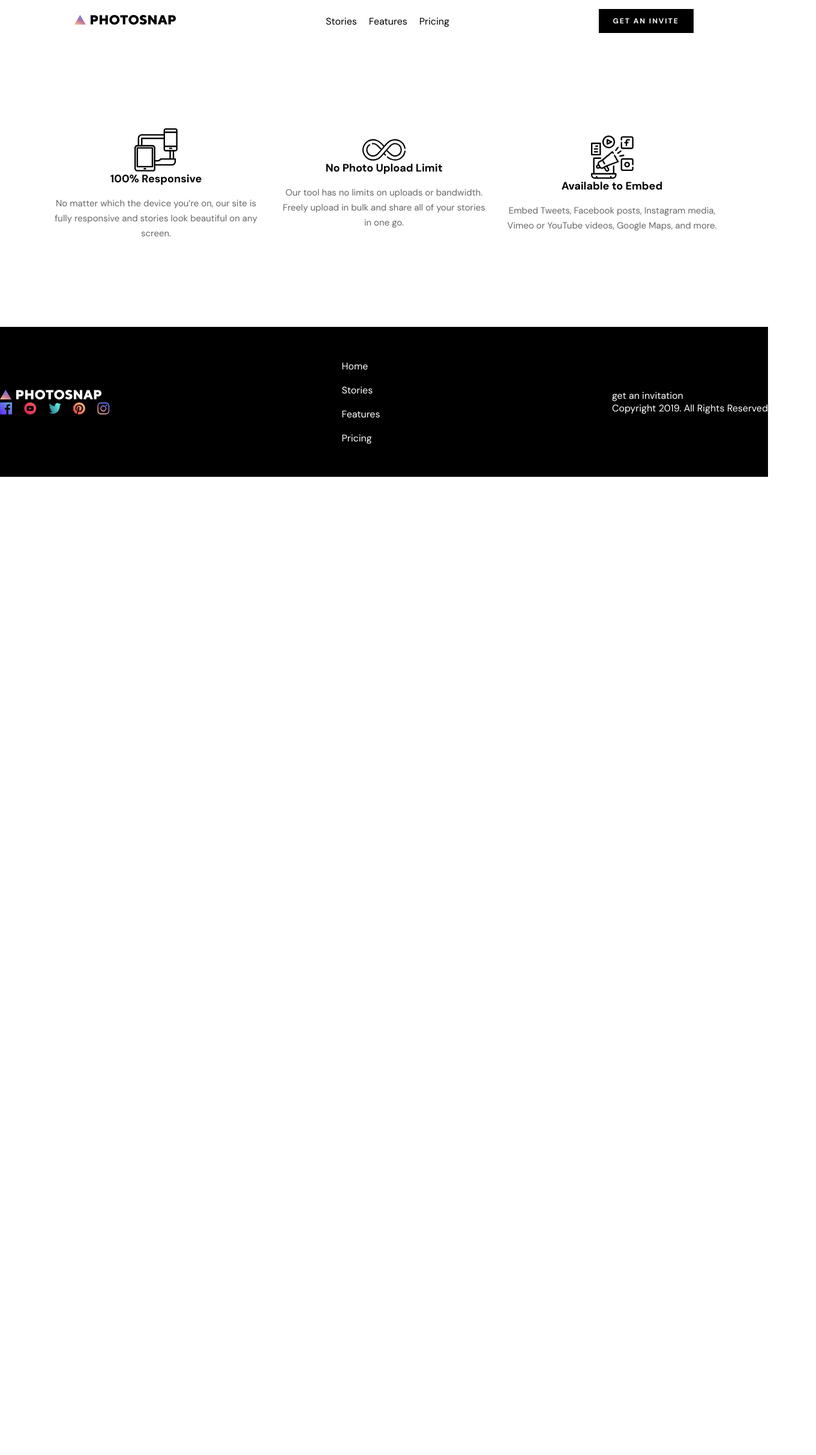
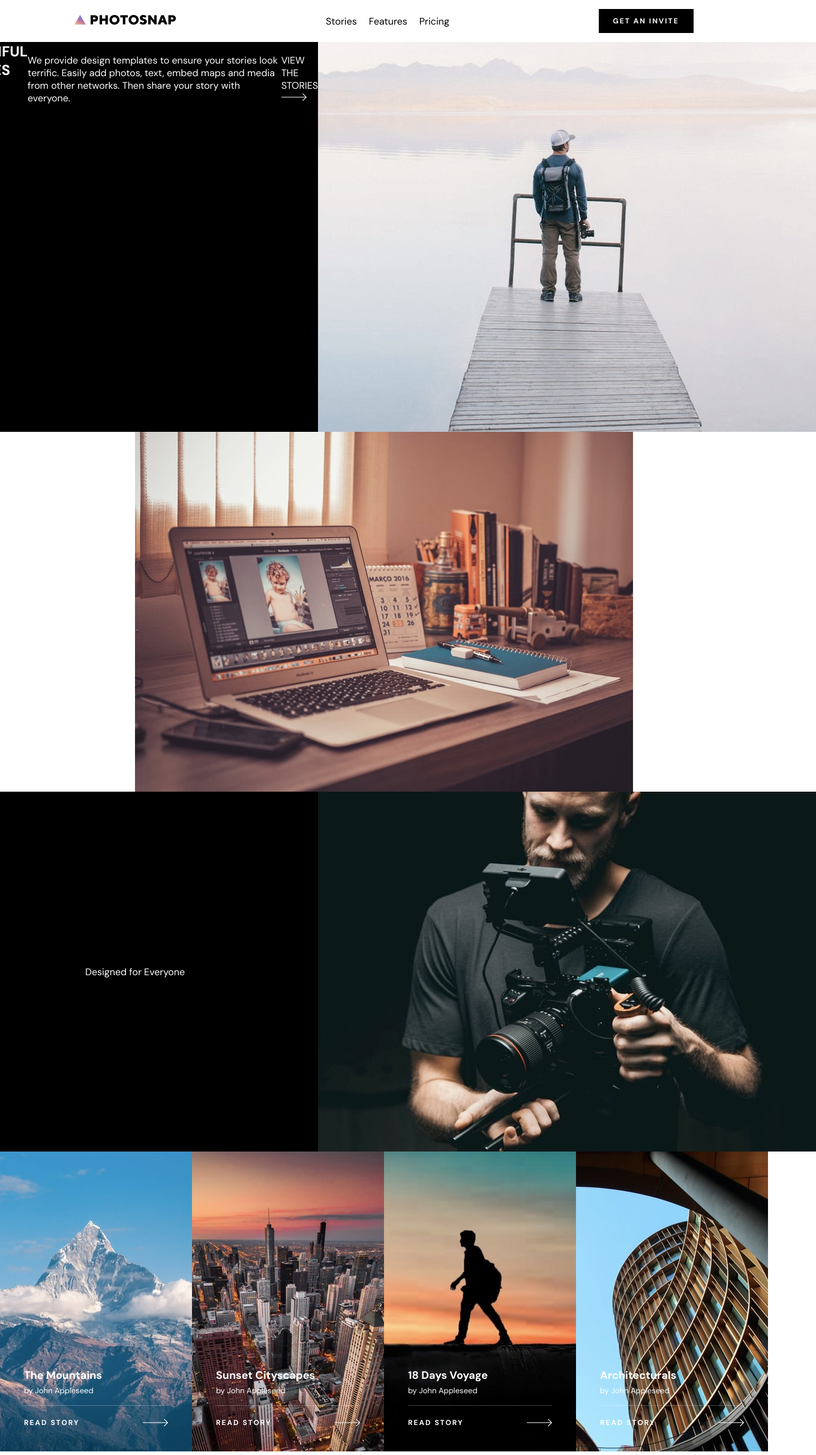
Before and after one commit to lashasuxa/photosnap-multi-page-web, a React (Vite) app: page / in a window 1280 px wide. Shown: the top 2426 px of the page at 60% size, 1360 px wide, since content can reach past the window. Before the commit the page ends 800 px from the top, so only its background shows below. Built offline with nearby package versions, Linux system fonts and the light colour scheme.

Commit message:
home page styles

```diff
--- /dev/null
+++ b/src/Components/Cardscollection.jsx
@@ -0,0 +1,118 @@
+import styled from 'styled-components';
+
+const CardsCollectionContainer = styled.div`
+  display: flex;
+  justify-content: space-between;
+  width: 100%;
+  height: 500px;
+`;
+
+const Card = styled.div`
+  display: flex;
+  flex-direction: column;
+  justify-content: flex-end;
+  flex: 1;
+  height: 100%;
+  padding: 40px;
+  color: white;
+  background-size: cover;
+  background-position: center;
+`;
+
+const Title = styled.p`
+  font-weight: 700;
+  font-size: 18px;
+  line-height: 25px;
+`;
+
+const Author = styled.p`
+  font-style: normal;
+  font-weight: 400;
+  font-size: 13px;
+  line-height: 17px;
+  margin-top: 4px;
+  margin-bottom: 16px;
+`;
+
+const StyledHR = styled.hr`
+  mix-blend-mode: normal;
+  opacity: 0.25;
+  border: 0;
+  height: 1px;
+  background: #FFFFFF;
+`;
+
+const ReadStory = styled.div`
+  display: flex;
+  justify-content: space-between;
+  align-items: center;
+  margin-top: 20px;
+`;
+
+const ReadStoryText = styled.p`
+  font-weight: 700;
+  font-size: 12px;
+  line-height: 16px;
+  letter-spacing: 2px;
+`;
+
+const Card1 = styled(Card)`
+  background-image: url("/stories/desktop/mountains.jpg");
+`;
+
+const Card2 = styled(Card)`
+  background-image: url("/stories/desktop/cityscapes.jpg");
+`;
+
+const Card3 = styled(Card)`
+  background-image: url("/stories/desktop/18-days-voyage.jpg");
+`;
+
+const Card4 = styled(Card)`
+  background-image: url("/stories/desktop/architecturals.jpg");
+`;
+
+function CardsCollection (){
+    return (
+        <CardsCollectionContainer>
+            <Card1 >
+                <Title>The Mountains</Title>
+                <Author>by John Appleseed</Author>
+                <StyledHR />
+                <ReadStory>
+                    <ReadStoryText>READ STORY</ReadStoryText>
+                    <img src="/grey-arrow.png" alt="" />
+                </ReadStory>
+            </Card1>
+            <Card2>
+                <Title>Sunset Cityscapes</Title>
+                <Author>by John Appleseed</Author>
+                <StyledHR />
+                <ReadStory>
+                    <ReadStoryText>READ STORY</ReadStoryText>
+                    <img src="/grey-arrow.png" alt="" />
+                </ReadStory>
+            </Card2>
+            <Card3>
+                <Title>18 Days Voyage</Title>
+                <Author>by John Appleseed</Author>
+                <StyledHR />
+                <ReadStory>
+                    <ReadStoryText>READ STORY</ReadStoryText>
+                    <img src="/grey-arrow.png" alt="" />
+                </ReadStory>
+            </Card3>
+            <Card4>
+                <Title>Architecturals</Title>
+                <Author>by John Appleseed</Author>
+                <StyledHR />
+                <ReadStory>
+                    <ReadStoryText>READ STORY</ReadStoryText>
+                    <img src="/grey-arrow.png" alt="" />
+                </ReadStory>
+            </Card4>
+        </CardsCollectionContainer>
+    )
+}
+
+export default CardsCollection;
--- a/src/Components/Footer.jsx
+++ b/src/Components/Footer.jsx
@@ -55,8 +55,8 @@ function Footer (){
             </LinksContainer>
             <div>
                 <InviteContainer>
-                    <p>get an invitation</p>
-                    <img src="/black-arrow.png" alt="" />
+                    <p>GET AN INVITATION</p>
+                    <img src="/grey-arrow.png" alt="" />
                 </InviteContainer>
                 <p>Copyright 2019. All Rights Reserved</p>
             </div>
--- a/src/Pages/Features.jsx
+++ b/src/Pages/Features.jsx
@@ -1,6 +1,10 @@
+import Highlights from "../Components/Highlights"
 function Features (){
     return (
+        <>
         <h2>Features</h2>
+        <Highlights/>
+        </>
     )
 }
 export default Features
--- a/src/Pages/Home.jsx
+++ b/src/Pages/Home.jsx
@@ -1,7 +1,83 @@
-import Highlights from "../Components/Highlights"
-function Home (){
-    return (
-        <Highlights/>
-    )
+import styled from 'styled-components';
+import CardsCollection from '../Components/CardsCollection';
+import Highlights from '../Components/Highlights';
+
+const HomeContainer = styled.div`
+  display: flex;
+  flex-direction: column;
+  align-items: center;
+`;
+
+const Section1 = styled.div`
+  display: flex;
+  height: 650px;
+`;
+
+const BlackDiv = styled.div`
+  width: 610px;
+  background: black;
+`;
+
+const Section2 = styled.div`
+  display: flex;
+  height: 600px;
+`;
+
+const Section2Text = styled.div`
+  width: 610px;
+  display: flex;
+  align-items: center;
+  justify-content: center;
+  background: black;
+  color: white;
+`;
+
+const Section3 = styled.div`
+  display: flex;
+  height: 600px;
+`;
+
+const Section3Text = styled.div`
+  width: 610px;
+  display: flex;
+  align-items: center;
+  justify-content: center;
+  background: black;
+  color: white;
+`;
+
+function Home() {
+  return (
+    <HomeContainer>
+      <Section1>
+        <BlackDiv>
+        <Section2Text>
+          <h2>BEAUTIFUL STORIES
+            EVERY TIME</h2>
+        <p>We provide design templates to ensure your stories look terrific. Easily add photos, text, embed maps and media from other networks. Then share your story with everyone.</p>
+        <div>
+            <p>VIEW THE STORIES</p>
+            <img src="/public/grey-arrow.png" alt="" />
+        </div>
+        </Section2Text>
+        </BlackDiv>
+        <img src="/home/desktop/create-and-share.jpg" alt="" />
+
+      </Section1>
+      <Section2>
+        <img src="/home/desktop/beautiful-stories.jpg" alt="" />
+
+      </Section2>
+      <Section3>
+        <Section3Text>
+          <p>Designed for Everyone</p>
+        </Section3Text>
+        <img src="/home/desktop/designed-for-everyone.jpg" alt="" />
+      </Section3>
+      <CardsCollection />
+      <Highlights />
+    </HomeContainer>
+  );
 }
-export default Home
+
+export default Home;
--- a/src/Pages/Stories.jsx
+++ b/src/Pages/Stories.jsx
@@ -1,6 +1,13 @@
+import CardsCollection from "../Components/CardsCollection"
+
+
 function Stories (){
     return (
-        <h2>Stories</h2>
+        <><h2>Stories</h2>
+        <CardsCollection/>
+
+        </>
+
     )
 }
 export default Stories
--- a/src/index.css
+++ b/src/index.css
@@ -7,3 +7,8 @@
   font-family: "DM Sans", sans-serif;
   font-style: normal;
 }
+body {
+  width: 100vw;
+  min-height: 100vh;
+  overflow-x: hidden;
+}
```
Also changed, not shown: src/Components/Card.jsx (deleted, +0 -8 lines), public/grey-arrow.png.
